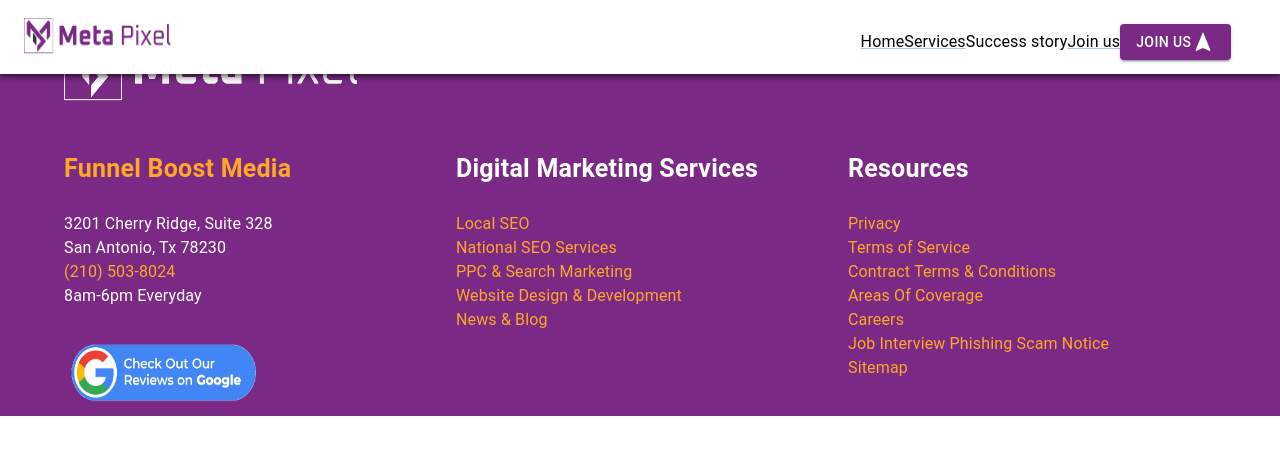
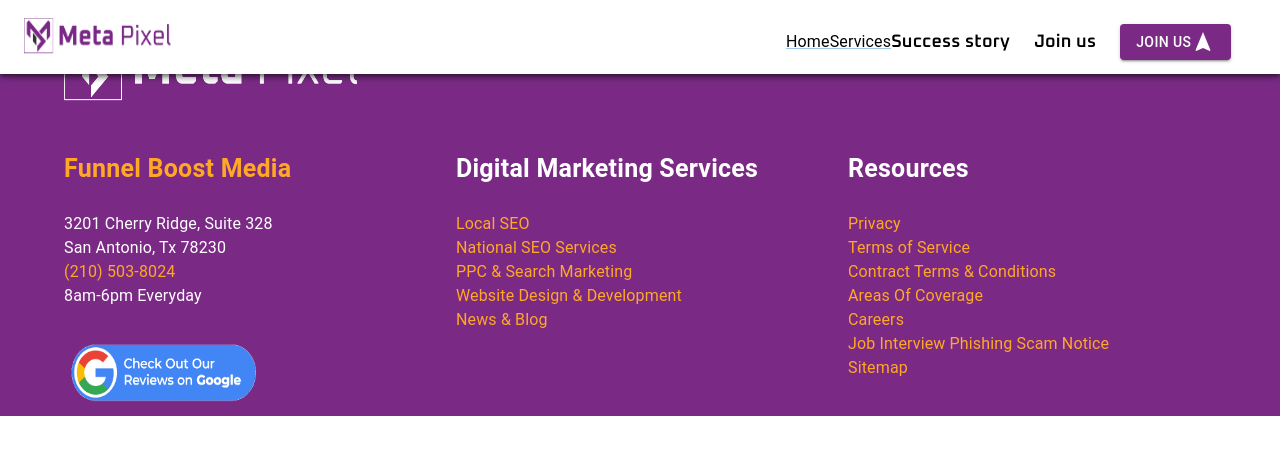
Before and after one commit to rafik-bell/Metapixel, a Next.js app: page /component/Navbar in a window 1280 px wide. Shown: the top 454 px of the page. Built offline with nearby package versions, Linux system fonts and the light colour scheme.

Commit message:
modification style font

```diff
--- a/src/pages/component/Navbar.tsx
+++ b/src/pages/component/Navbar.tsx
@@ -4,15 +4,44 @@
 import { useState } from 'react';
 import MenuIcon from '@mui/icons-material/Menu';
 import NavigationIcon from '@mui/icons-material/Navigation';
-import style from '../../styles/Navbar.module.css'
+import styles from '@/styles/Navbar.module.css'
+const linkStyles = {
+  color:'black' ,
+  mr: 3,
+  fontSize: 18,
+  textDecoration:'none',
+  fontWeight: 600,
+  fontFamily:"Sous-titre",
+  '&:hover': {
+    textDecoration: 'none',
+    color :'#ffa726',
 
 
+},
+
+
+};
+const linkStylesT = {
+  color:'black' ,
+
+  fontSize: 18,
+  textDecoration:'none',
+  fontWeight: 600,
+  fontFamily:"Sous-titre",
+
+  '&:hover': {
+    textDecoration: 'none',
+    color :'var(--Bright_Gray)',
+
+
+},
+};
 const linkStyles_in_menu = {
   color:'black' ,
   fontSize: 18 ,
   margin:'5px',
   textDecoration:'none',
-  fontFamily:'Sous-titre',
+  fontFamily:"Sous-titre",
   '&:hover': {
     textDecoration:'none',
     color :'#ffa726',
@@ -61,10 +90,10 @@
       />
 
         <Box sx={{display:{lg:'flex' , md :'none' ,xs :'none'}, flexDirection:'row', alignItems :'center' ,marginX:'2%' }}>
-        <Link href='\' className={style.link}><Typography className={style.linkT}>Home</Typography></Link>
-        <Link href='\' className={style.link}><Typography className={style.linkT}>Services</Typography></Link>
-        <Typography  onClick={handleClick1} className={style.link}>Success story</Typography>
-        <Link href='\' className={style.link}><Typography className={style.linkT}>Join us</Typography></Link>
+        <Link href='\' className={styles.link}><Typography className={styles.linkT}>Home</Typography></Link>
+        <Link href='\' className={styles.link}><Typography className={styles.linkT}>Services</Typography></Link>
+        <Typography  onClick={handleClick1} sx={linkStyles}>Success story</Typography>
+        <Link href='\'  sx={linkStyles}><Typography sx={linkStylesT}>Join us</Typography></Link>
 
 
         <Button variant='contained' sx={{bgcolor:'var(--eminence)' }}>Join us<NavigationIcon></NavigationIcon></Button>
@@ -101,11 +130,11 @@
           'aria-labelledby': 'basic-button',
         }}
       >
-        <MenuItem onClick={handleClose}><Link href='\' className={style.link_in_menu}>Home</Link></MenuItem>
-        <MenuItem onClick={handleClose}><Link href='\' className={style.link_in_menu}>About Us</Link></MenuItem>
-        <MenuItem onClick={handleClose}><Link href='\'  className={style.link_in_menu}>Marketing</Link></MenuItem>
-        <MenuItem onClick={handleClose}><Link href='\'  className={style.link_in_menu}>Branding</Link></MenuItem>
-        <MenuItem onClick={handleClose}><Link href='\'  className={style.link_in_menu}>Development</Link></MenuItem>
+        <MenuItem onClick={handleClose}><Link href='\' sx={linkStyles_in_menu}>Home</Link></MenuItem>
+        <MenuItem onClick={handleClose}><Link href='\' sx={linkStyles_in_menu}>About Us</Link></MenuItem>
+        <MenuItem onClick={handleClose}><Link href='\'  sx={linkStyles_in_menu}>Marketing</Link></MenuItem>
+        <MenuItem onClick={handleClose}><Link href='\'  sx={linkStyles_in_menu}>Branding</Link></MenuItem>
+        <MenuItem onClick={handleClose}><Link href='\'  sx={linkStyles_in_menu}>Development</Link></MenuItem>
 
         <Button variant='contained' sx={{bgcolor:'#ffa726'}}>Login<NavigationIcon></NavigationIcon></Button>
       </Menu>
```
